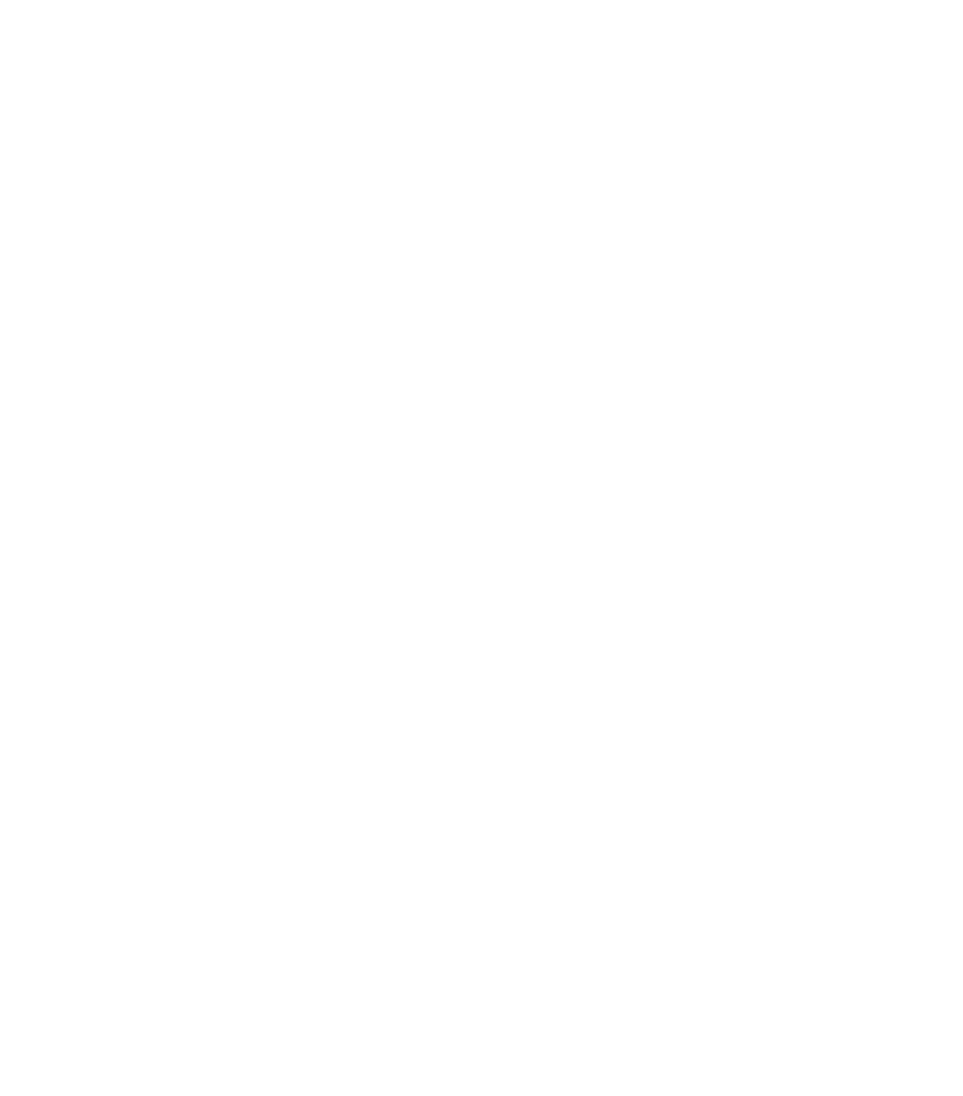
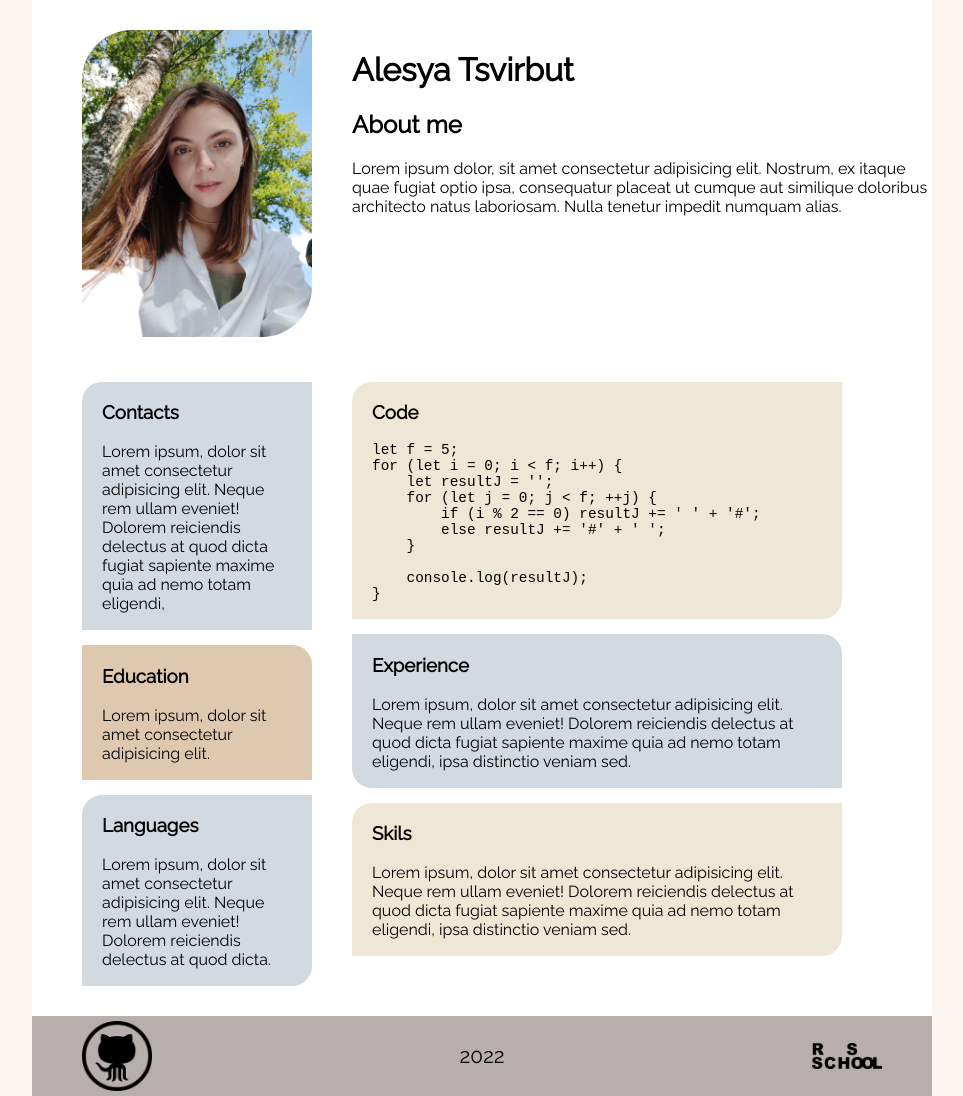
Before and after one commit to iamtsv09/rsschool-cv, a plain HTML site: page index.html in a window 1280 px wide. Shown: the whole page, without its empty margins (158-1121 px from the left). Before the commit the page ends 800 px from the top, so only its background shows below. Drawn offline with Linux system fonts and the light colour scheme.

Commit message:
first part

```diff
--- a/index.html
+++ b/index.html
@@ -1,8 +1,109 @@
 <html lang="en">
     <head>
+        <meta charset="UTF-8" />
+        <meta http-equiv="X-UA-Compatible" content="IE=edge" />
+        <meta name="viewport" content="width=device-width, initial-scale=1.0" />
         <title>Document</title>
+        <link rel="stylesheet" href="./style.css" />
+        <link rel="preconnect" href="https://fonts.googleapis.com" />
+        <link rel="preconnect" href="https://fonts.gstatic.com" crossorigin />
+        <link
+            href="https://fonts.googleapis.com/css2?family=Raleway&display=swap"
+            rel="stylesheet"
+        />
+        <link rel="preconnect" href="https://fonts.googleapis.com" />
+        <link rel="preconnect" href="https://fonts.gstatic.com" crossorigin />
+        <link
+            href="https://fonts.googleapis.com/css2?family=Raleway&display=swap"
+            rel="stylesheet"
+        />
     </head>
     <body>
-        <div></div>
+        <header>
+            <div>
+                <img src="./img/photo_2022-12-16_21-53-05.jpg" alt="photo" />
+                <div class="personal-info">
+                    <h1>Alesya Tsvirbut</h1>
+                    <h2>About me</h2>
+                    <p>
+                        Lorem ipsum dolor, sit amet consectetur adipisicing
+                        elit. Nostrum, ex itaque quae fugiat optio ipsa,
+                        consequatur placeat ut cumque aut similique doloribus
+                        architecto natus laboriosam. Nulla tenetur impedit
+                        numquam alias.
+                    </p>
+                </div>
+            </div>
+        </header>
+        <main>
+            <div>
+                <div class="firsst-column">
+                    <div class="contscts">
+                        <h3>Contacts</h3>
+                        <p>
+                            Lorem ipsum, dolor sit amet consectetur adipisicing
+                            elit. Neque rem ullam eveniet! Dolorem reiciendis
+                            delectus at quod dicta fugiat sapiente maxime quia
+                            ad nemo totam eligendi,
+                        </p>
+                    </div>
+                    <div class="education">
+                        <h3>Education</h3>
+                        <p>
+                            Lorem ipsum, dolor sit amet consectetur adipisicing
+                            elit.
+                        </p>
+                    </div>
+                    <div class="languages">
+                        <h3>Languages</h3>
+                        <p>
+                            Lorem ipsum, dolor sit amet consectetur adipisicing
+                            elit. Neque rem ullam eveniet! Dolorem reiciendis
+                            delectus at quod dicta.
+                        </p>
+                    </div>
+                </div>
+                <div class="second-column">
+                    <div class="code">
+                        <h3>Code</h3>
+                        <p>
+                            <pre>let f = 5;
+for (let i = 0; i < f; i++) {
+    let resultJ = '';
+    for (let j = 0; j < f; ++j) {
+        if (i % 2 == 0) resultJ += ' ' + '#';
+        else resultJ += '#' + ' ';
+    }
+
+    console.log(resultJ);
+}</pre>
+                        </p>
+                    </div>
+                    <div class="experience">
+                        <h3>Experience</h3>
+                        <p>
+                            Lorem ipsum, dolor sit amet consectetur adipisicing
+                            elit. Neque rem ullam eveniet! Dolorem reiciendis
+                            delectus at quod dicta fugiat sapiente maxime quia
+                            ad nemo totam eligendi, ipsa distinctio veniam sed.
+                        </p>
+                    </div>
+                    <div class="skils">
+                        <h3>Skils</h3>
+                        <p>
+                            Lorem ipsum, dolor sit amet consectetur adipisicing
+                            elit. Neque rem ullam eveniet! Dolorem reiciendis
+                            delectus at quod dicta fugiat sapiente maxime quia
+                            ad nemo totam eligendi, ipsa distinctio veniam sed.
+                        </p>
+                    </div>
+                </div>
+            </div>
+        </main>
+        <footer>
+            <a href="https://github.com/iamtsv09"> <img src="./img/github-logo-png-7.png" alt="githab"> </a>
+            <p>2022</p>
+            <a href="https://rs.school/"> <img src="./img/logo-rsschool3.png" alt="rsschool"> </a>
+        </footer>
     </body>
 </html>
--- a/style.css
+++ b/style.css
@@ -1,3 +1,76 @@
-div {
-    color: rebeccapurple;
+html {
+    background-color: #fcf6f2;
 }
+body {
+    width: 900px;
+    margin: auto;
+    background-color: #fff;
+    font-family: 'Raleway', sans-serif;
+}
+header {
+    width: 100%;
+    padding: 30px 50px;
+}
+header > div {
+    display: flex;
+}
+header img {
+    width: 230px;
+    border-radius: 50px 0;
+}
+.personal-info,
+.second-column {
+    margin: 0 40px;
+}
+main {
+    padding: 0px 50px;
+}
+main > div {
+    display: flex;
+}
+.firsst-column {
+    max-width: 230px;
+}
+.firsst-column div,
+.second-column div {
+    padding: 1px 20px;
+    margin-top: 15px;
+}
+.contscts,
+.experience,
+.languages {
+    background-color: #d0dae0;
+}
+.contscts {
+    border-radius: 20px 0 0;
+}
+.experience {
+    border-radius: 0 20px;
+}
+.code,
+.skils {
+    background-color: #efe7d6;
+    border-radius: 20px 0;
+}
+.education {
+    background-color: #dfc8b0;
+    border-radius: 0 20px 0 0;
+}
+.languages {
+    border-radius: 20px 0;
+}
+pre {
+    font-size: 0.9rem;
+}
+footer {
+    display: flex;
+    justify-content: space-between;
+    align-items: center;
+    background-color: #b6afad;
+    padding: 5px 50px;
+    margin-top: 30px;
+    font-size: 1.3rem;
+}
+footer img {
+    width: 70px;
+}
```
Also changed, not shown: img/github-logo-png-7.png (added), img/logo-rsschool3.png (added), img/photo_2022-12-16_21-53-05.jpg (added).
